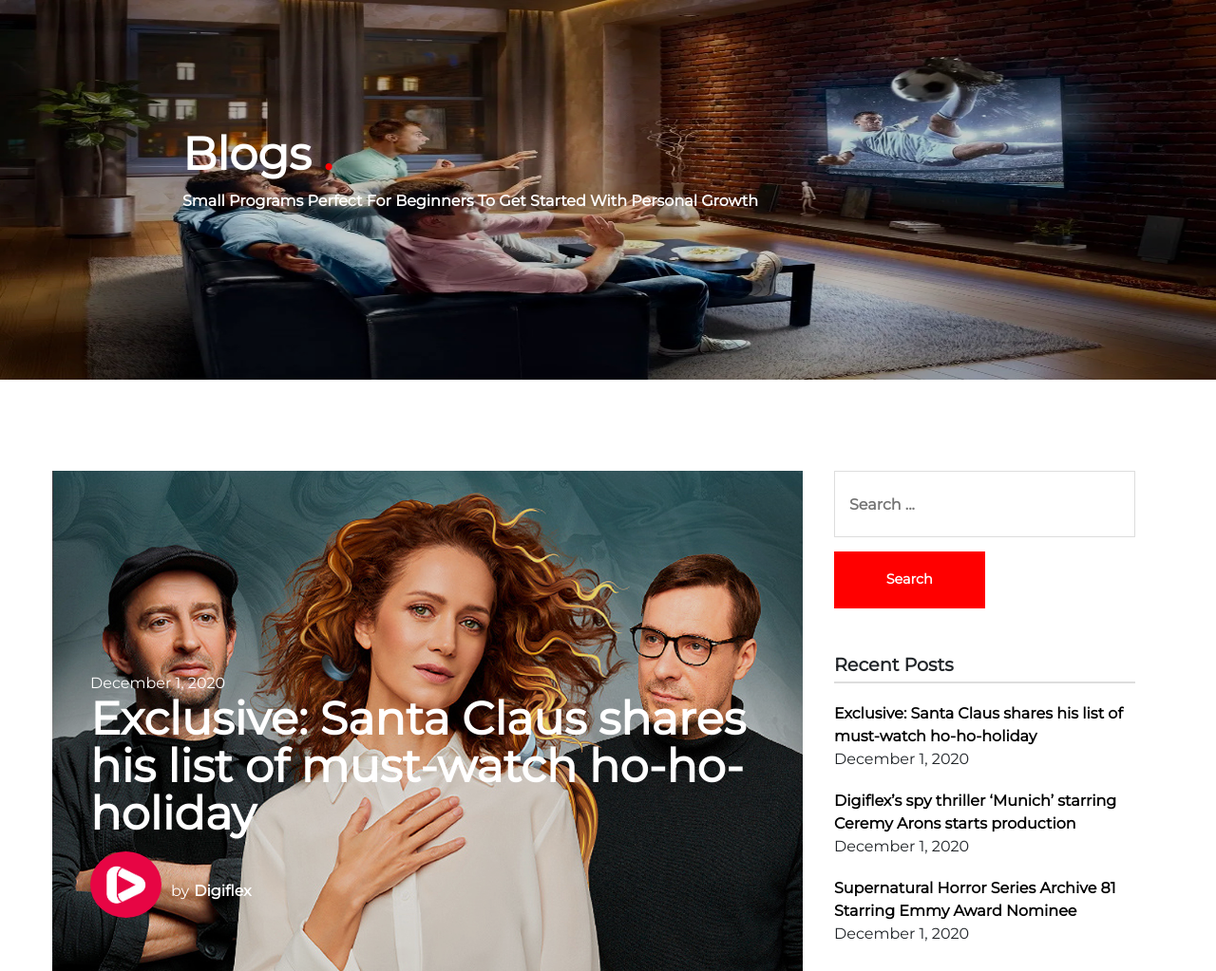
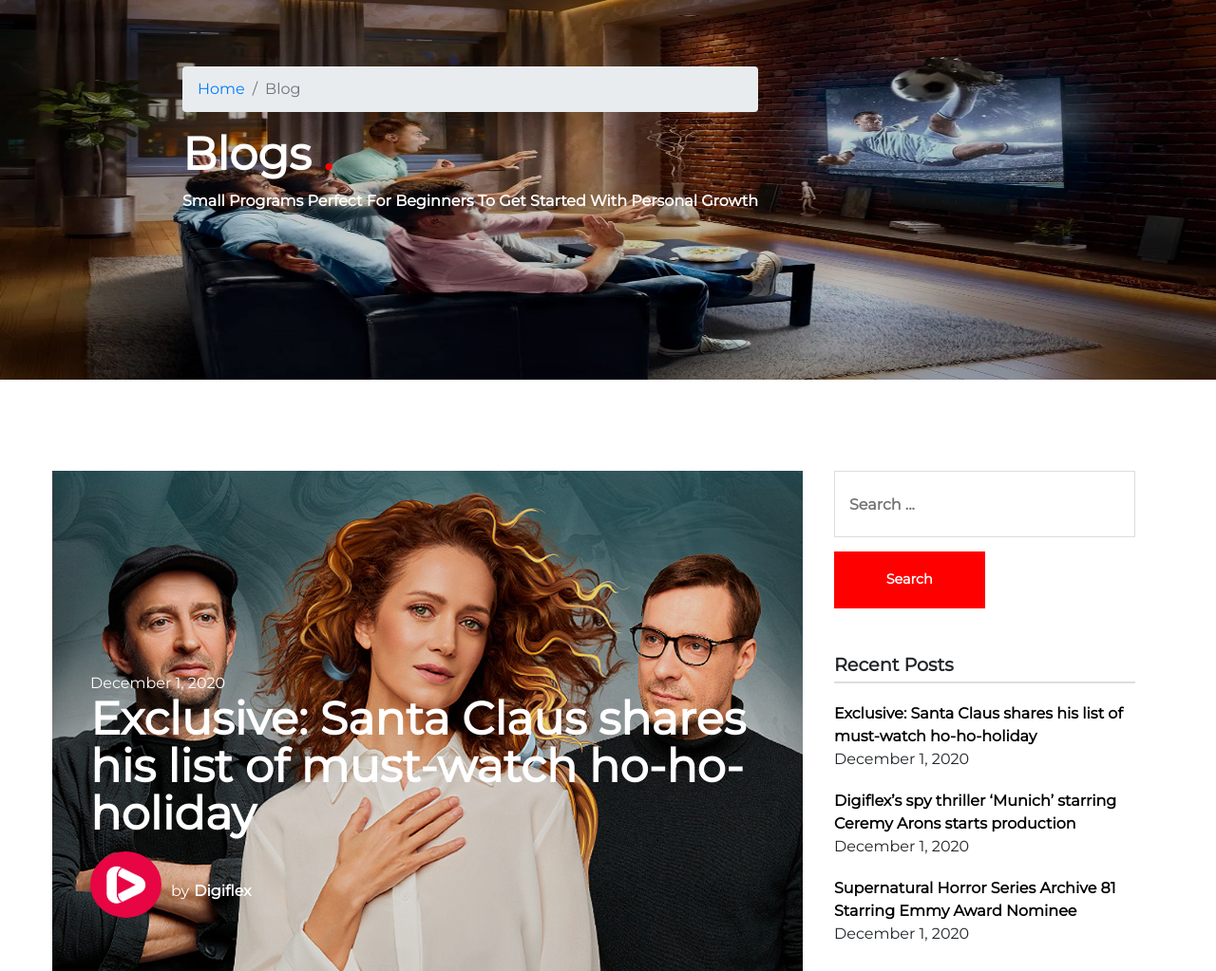
Before and after one commit to gemyhex/Digiflex, a website: page dist/blog.html in a window 1280 px wide. Shown: the top 1023 px of the page at 95% size. Drawn offline with Linux system fonts and the light colour scheme.

Commit message:
add breadcrumb

```diff
--- a/dist/blog.html
+++ b/dist/blog.html
@@ -19,6 +19,19 @@
                         <img src="assets/page-header-bg.jpg" alt="" />
                         <div class="overlay">
                             <div class="cont">
+                                <nav aria-label="breadcrumb">
+                                    <ol class="breadcrumb">
+                                        <li class="breadcrumb-item">
+                                            <a href="index.html">Home</a>
+                                        </li>
+                                        <li
+                                            class="breadcrumb-item active"
+                                            aria-current="page"
+                                        >
+                                            Blog
+                                        </li>
+                                    </ol>
+                                </nav>
                                 <h2>Blogs <span>.</span></h2>
                                 <p>
                                     Small Programs Perfect For Beginners To Get
```
Also changed, not shown: dist/login.html (+18 -1 lines), dist/movies.html (+13 -0 lines), dist/register.html (+13 -0 lines), dist/tvshows.html (+13 -0 lines).
